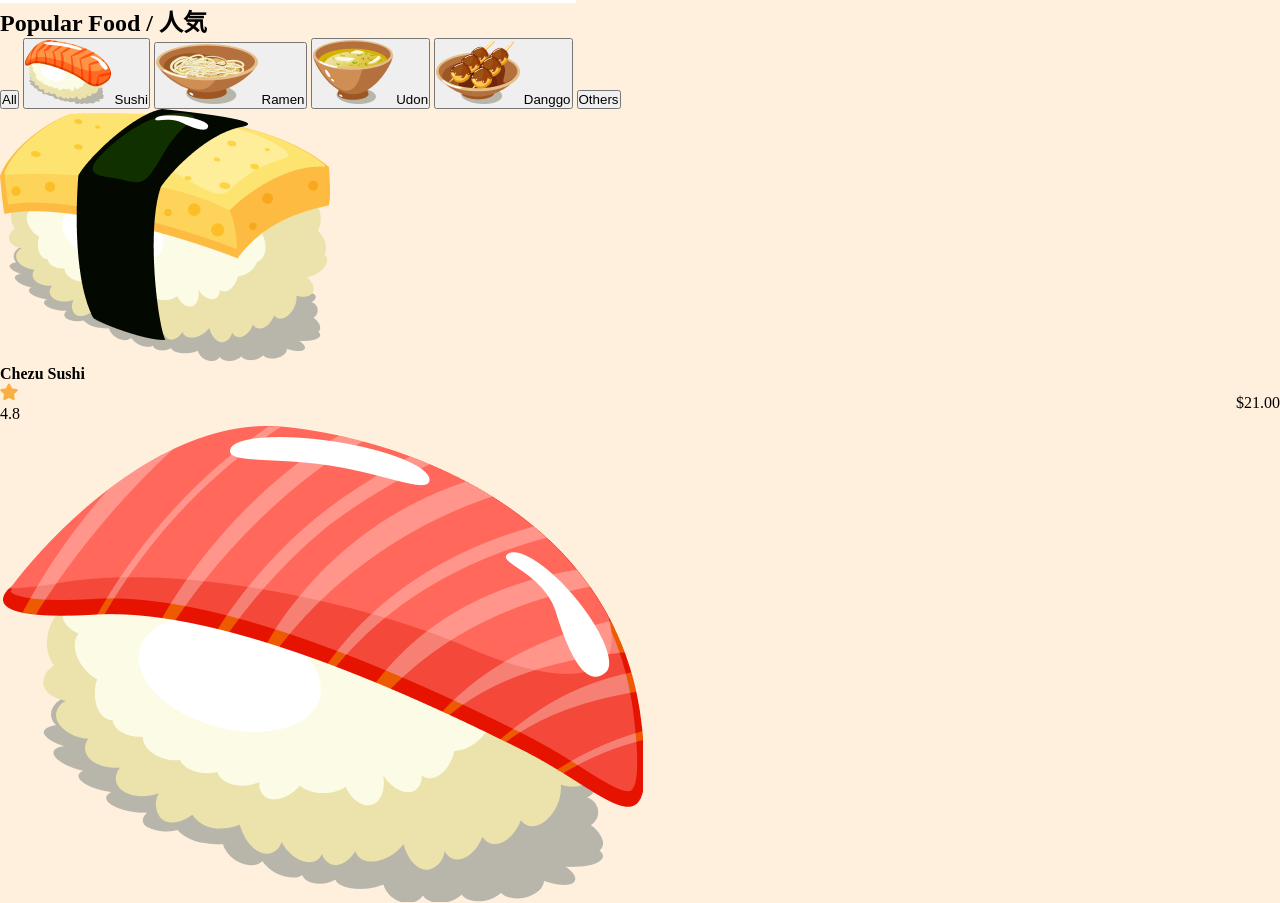
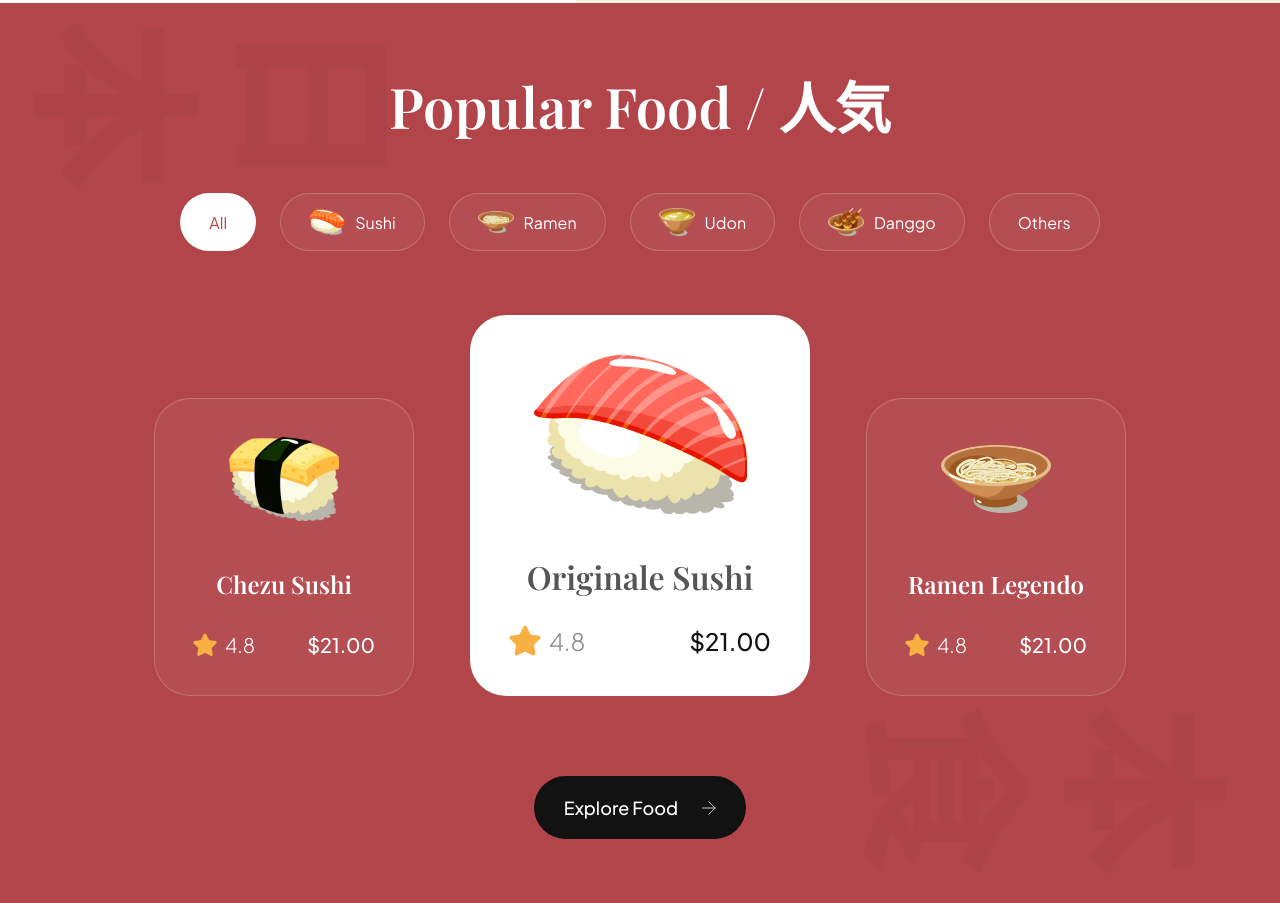
Before and after one commit to VIMALKUMAR23/sushi-website, a website built with Vite: page index.html in a window 1280 px wide. Shown: the part 1610-2513 px from the top of the page. Built offline with nearby package versions, Linux system fonts and the light colour scheme.

Commit message:
style popular

```diff
--- a/css/sections/hero.css
+++ b/css/sections/hero.css
@@ -21,7 +21,7 @@
 .hero-image__overlay{
     position: absolute;
     inset: 0;
-    width: 98.04%;
+    width: 100%;
     background-color: var(--primary-color);
     z-index: -1;
 
--- /dev/null
+++ b/css/sections/popular.css
@@ -0,0 +1,198 @@
+.popular-foods {
+    padding: 64px;
+
+    display: flex;
+    flex-direction: column;
+
+    background-color: var(--primary-color);
+    background-image: url("../../assets/popular_bg.png");
+    background-position: center;
+    background-repeat: no-repeat;
+    background-size: contain;
+
+    overflow: hidden;
+  }
+
+  .popular-foods__title {
+    font-size: 56px;
+    font-family: var(--playfair-display);
+    font-weight: 600;
+    line-height: 78px;
+    color: #fff;
+    text-align: center;
+  }
+
+  .popular-foods__filters {
+    margin-top: 48px;
+    max-width: 100%;
+    overflow-x: auto;
+
+    display: flex;
+    justify-content: center;
+    gap: 24px;
+  }
+
+  .popular-foods__filter-btn {
+    padding: 10px 28px;
+
+    display: flex;
+    flex-direction: row;
+    align-items: center;
+    gap: 10px;
+
+    background: rgba(255, 255, 255, 0.05);
+    border: 1px solid rgba(255, 255, 255, 0.2);
+    border-radius: 46px;
+
+    font-size: 16px;
+    font-weight: 300px;
+    line-height: 25px;
+    font-family: var(--plus-jakarta-sans);
+    color: #fff;
+    cursor: pointer;
+  }
+
+  .popular-foods__filter-btn img {
+    width: 36px;
+    height: 36px;
+    object-fit: contain;
+  }
+
+  .popular-foods__filter-btn.active {
+    background: #fff;
+    color: var(--primary-color)
+  }
+
+  .popular-foods__filter-btn:hover {
+    background: #fff;
+    color: var(--primary-color)
+  }
+
+  .popular-foods__catalogue {
+    margin-top: 64px;
+
+    display: flex;
+    justify-content: center;
+    align-items: flex-end;
+    flex-wrap: wrap;
+    gap: 56px;
+  }
+
+  .popular-foods__button {
+    width: fit-content;
+
+    padding: 20px 30px;
+    margin: 80px auto 0;
+
+    font-weight: 500;
+    font-size: 18px;
+    line-height: 23px;
+    font-family: var(--plus-jakarta-sans);
+    color: #fff;
+
+    border: none;
+    outline: none;
+    background: var(--secondary-color);
+    border-radius: 64px;
+    cursor: pointer;
+  }
+
+  .popular-foods__button img {
+    width: 14px;
+    height: 14px;
+    object-fit: contain;
+
+    margin-left: 21px;
+  }
+
+  .popular-foods__card {
+    padding: 38px;
+    min-width: 260px;
+    height: fit-content;
+
+    display: flex;
+    align-items: center;
+    flex-direction: column;
+
+    border-radius: 36px;
+    background: rgba(255, 255, 255, 0.05);
+    border: 1px solid rgba(255, 255, 255, 0.2);
+  }
+
+  .popular-foods__card-image {
+    width: 110px;
+    height: 84px;
+    object-fit: contain;
+  }
+
+  .popular-foods__card-title {
+    margin-top: 47px;
+
+    font-weight: 600;
+    font-size: 24px;
+    line-height: 32px;
+    font-family: var(--playfair-display);
+    color: #fff;
+    text-align: center;
+  }
+
+  .popular-foods__card-details {
+    width: 100%;
+    margin-top: 32px;
+  }
+
+  .popular-foods__card-rating {
+    display: flex;
+    align-items: center;
+    gap: 8px;
+  }
+
+  .popular-foods__card-rating img {
+    width: 24px;
+    height: 24px;
+    object-fit: contain;
+  }
+
+  .popular-foods__card-rating p {
+    font-size: 20px;
+    font-weight: 300;
+    font-family: var(--plus-jakarta-sans);
+    color: #fff;
+  }
+
+  .popular-foods__card-price {
+    font-size: 20px;
+    font-weight: 500;
+    font-family: var(--plus-jakarta-sans);
+    color: #fff;
+  }
+
+  .popular-foods__card.active-card {
+    background: #fff;
+    min-width: 340px;
+  }
+
+  .popular-foods__card.active-card .popular-foods__card-image {
+    width: 214px;
+    height: 160px;
+  }
+
+  .popular-foods__card.active-card .popular-foods__card-title {
+    color: var(--black-500);
+    font-size: 32px;
+  }
+
+  .popular-foods__card.active-card .popular-foods__card-rating img {
+    width: 32px;
+    height: 32px;
+  }
+
+  .popular-foods__card.active-card .popular-foods__card-rating p {
+    font-size: 24px;
+    color: var(--gray-100);
+  }
+
+  .popular-foods__card.active-card .popular-foods__card-price {
+    font-size: 24px;
+    color: var(--secondary-color)
+  }
--- a/css/style.css
+++ b/css/style.css
@@ -5,8 +5,8 @@
 @import url("sections/header.css");
 @import url("sections/hero.css");
  @import url("sections/about.css");
-/*@import url("sections/popular.css");
-@import url("sections/trending.css");
+@import url("sections/popular.css");
+/*@import url("sections/trending.css");
 @import url("sections/subscribe.css");
 @import url("sections/footer.css");  */
 
```
